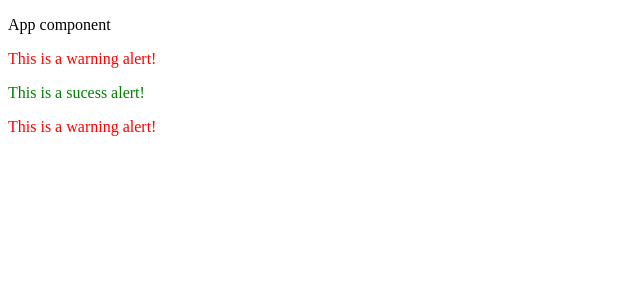
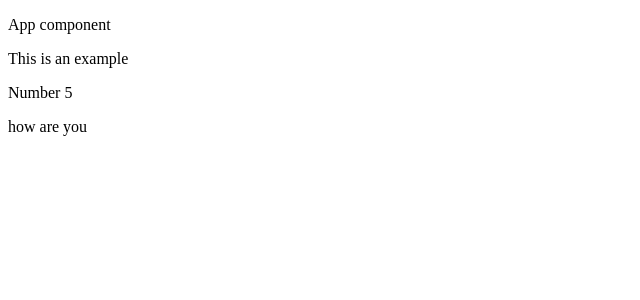
Before and after one commit to mavalroot/learning-angular, an Angular app: page / in a window 1280 px wide. Shown: the top 300 px of the page, without its empty margins (0-640 px from the left). Built offline with nearby package versions, Linux system fonts and the light colour scheme.

Commit message:
showing off properties

```diff
--- a/src/app/app.component.html
+++ b/src/app/app.component.html
@@ -1,4 +1,3 @@
 <p>App component</p>
 
-<app-warning-alert></app-warning-alert>
-<app-success-alert></app-success-alert>
+<app-example></app-example>
--- a/src/app/app.module.ts
+++ b/src/app/app.module.ts
@@ -4,12 +4,14 @@ import { NgModule } from '@angular/core';
 import { AppComponent } from './app.component';
 import { WarningAlertComponent } from './warning-alert/warning-alert.component';
 import { SuccessAlertComponent } from './success-alert/success-alert.component';
+import { ExampleComponent } from './example/example.component';
 
 @NgModule({
   declarations: [
     AppComponent,
     WarningAlertComponent,
-    SuccessAlertComponent
+    SuccessAlertComponent,
+    ExampleComponent
   ],
   imports: [
     BrowserModule
--- /dev/null
+++ b/src/app/example/example.component.html
@@ -0,0 +1,11 @@
+<p>
+  This is an example
+</p>
+
+<p>
+  Number {{ example1 }}
+</p>
+
+<p>
+  {{ example2 }}
+</p>
--- /dev/null
+++ b/src/app/example/example.component.ts
@@ -0,0 +1,12 @@
+import { Component } from '@angular/core';
+
+@Component({
+  selector: 'app-example',
+  templateUrl: './example.component.html',
+  styleUrls: ['./example.component.css']
+})
+export class ExampleComponent {
+  example1: number = 5;
+  example2: string = 'how are you';
+
+}
```
Also changed, not shown: src/app/example/example.component.css (added).
